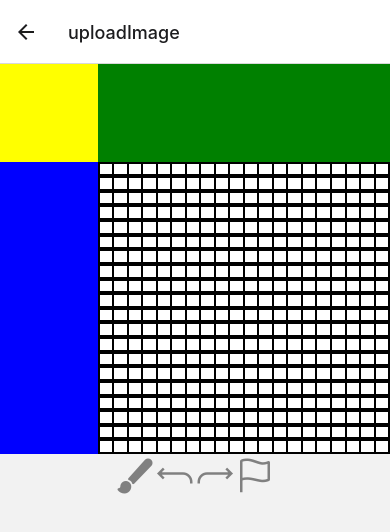
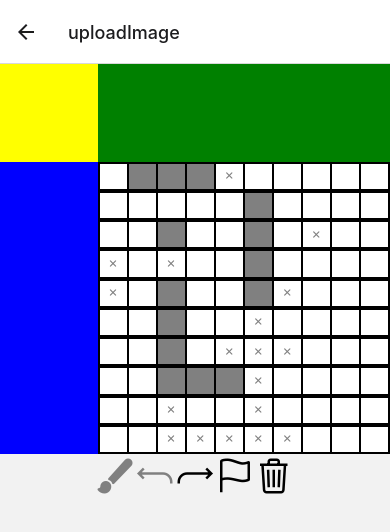
Before and after one commit to Jcurver/logic_frontend, a React Native app: screen /uploadImage in a window 390 px wide. Shown: the top 532 px of the page. Built offline with nearby package versions, Linux system fonts and the light colour scheme.

Commit message:
logic Stack error...

```diff
--- /dev/null
+++ b/components/board/ClearModal.tsx
@@ -0,0 +1,77 @@
+import React, { Dispatch, SetStateAction } from 'react';
+import { View, Text, TouchableOpacity, StyleSheet } from 'react-native';
+import Modal from 'react-native-modal';
+interface IClearModal {
+	isVisible: boolean;
+	setDeleteModalVisible: Dispatch<SetStateAction<boolean>>;
+	clearBoard: () => void;
+}
+
+export const ClearModal = ({
+	isVisible,
+	setDeleteModalVisible,
+	clearBoard,
+}: IClearModal) => {
+	return (
+		<Modal
+			isVisible={isVisible}
+			useNativeDriver={true}
+			hideModalContentWhileAnimating={true}
+			style={{
+				flex: 1,
+				justifyContent: 'center',
+				alignItems: 'center',
+			}}
+		>
+			<View
+				style={{
+					backgroundColor: 'white',
+					// width: 200,
+					// height: 100,
+					justifyContent: 'center',
+					alignItems: 'center',
+					borderRadius: 20,
+					padding: 20,
+				}}
+			>
+				<Text>정말로 삭제하시겠어요?</Text>
+				<Text>삭제 후에는 되돌릴 수 없어요!</Text>
+				<View style={{ flexDirection: 'row' }}>
+					<TouchableOpacity
+						style={S.deleteModalButton}
+						onPress={() => setDeleteModalVisible(false)}
+					>
+						<Text>아니오</Text>
+					</TouchableOpacity>
+					<TouchableOpacity
+						style={S.deleteModalButton}
+						onPress={() => clearBoard()}
+					>
+						<Text>네</Text>
+					</TouchableOpacity>
+				</View>
+			</View>
+		</Modal>
+	);
+};
+
+const S = StyleSheet.create({
+	screen: {
+		flex: 1,
+	},
+	board: { backgroundColor: 'orange' },
+	changeButton: {
+		// flex:1 ,
+		justifyContent: 'center',
+		alignItems: 'center',
+		flexDirection: 'row',
+	},
+	deleteModalButton: {
+		paddingHorizontal: 10,
+		paddingVertical: 10,
+		borderWidth: 1,
+		borderRadius: 10,
+		marginHorizontal: 5,
+		marginTop: 10,
+	},
+});
--- a/components/board/TouchCase.ts
+++ b/components/board/TouchCase.ts
@@ -1,10 +1,7 @@
-type TouchState = 'newBlack' | 'oldBlack' | 'newX' | 'oldX' | 'white';
+export type TouchState = 'newBlack' | 'oldBlack' | 'newX' | 'oldX' | 'white';
 export type TouchMode = 'black' | 'x' | 'removeBlack' | 'removeX';
 
-export const TouchCase = (
-	touchState: TouchState,
-	mode: TouchMode
-): string | void => {
+export const TouchCase = (touchState: TouchState, mode: TouchMode) => {
 	switch (mode) {
 		case 'black':
 			if (touchState === 'white') return 'newBlack';
--- a/components/board/TouchableArea.tsx
+++ b/components/board/TouchableArea.tsx
@@ -33,9 +33,9 @@ const TouchableArea = ({ boardArr, line }: ITouchableArea) => {
 							}}
 						>
 							{boardArr[x][y] === 'oldX' ? (
+								<Icon name="close" size={12} color="gray" />
+							) : boardArr[x][y] === 'newX' ? (
 								<Icon name="close" size={12} color="red" />
-							) : boardArr[x][y] === 'newX' ? (
-								<Icon name="close" size={12} />
 							) : null}
 						</View>
 					))}
--- a/components/board/board.tsx
+++ b/components/board/board.tsx
@@ -10,13 +10,16 @@ import {
 	PanResponderInstance,
 	Button,
 } from 'react-native';
-import { useHeaderHeight } from '@react-navigation/elements';
+import { Background, useHeaderHeight } from '@react-navigation/elements';
 import Icon from 'react-native-vector-icons/Ionicons';
 import TouchableArea from './TouchableArea';
-import { TouchCase, TouchMode } from './TouchCase';
+import { TouchCase, TouchMode, TouchState } from './TouchCase';
+import { MOCK_BOARD } from './mockBoard';
+import { ClearModal } from './ClearModal';
 
+type Line = 10 | 15 | 20;
 interface IBoard {
-	line: 10 | 15 | 20;
+	line: Line;
 }
 
 export const Board = ({ line }: IBoard) => {
@@ -30,14 +33,25 @@ export const Board = ({ line }: IBoard) => {
 		x0: 0,
 		y0: 0,
 	});
+	const [deleteModalVisible, setDeleteModalVisible] = useState<boolean>(false);
 
 	let BoardTargetedX = 0;
 	let BoardTargetedY = 0;
 
-	const arr = new Array(line)
+	const clearArr = new Array(line)
 		.fill('white')
 		.map(() => new Array(line).fill('white'));
-	const [boardArr, setBoardArr] = useState(arr);
+	const [boardArr, setBoardArr] = useState<TouchState[][]>(
+		MOCK_BOARD ? [...MOCK_BOARD] : clearArr
+	);
+	const BOARD = [...MOCK_BOARD];
+
+	const [boardArrStack, setBoardArrStack] = useState<TouchState[][][]>(
+		BOARD ? [[...BOARD]] : [clearArr]
+	);
+	console.log('BoardArrStack ', boardArrStack);
+
+	const [stackNum, setStackNum] = useState<number>(1);
 	const [touchMode, setTouchMode] = useState<TouchMode>('black');
 
 	const changeButton = (touchMode: TouchMode) => {
@@ -46,6 +60,19 @@ export const Board = ({ line }: IBoard) => {
 		} else {
 			setTouchMode('black');
 		}
+	};
+	const clearBoard = () => {
+		setBoardArr(clearArr);
+		// setBoardArrStack([clearArr]);
+		setStackNum(1);
+		setDeleteModalVisible(false);
+	};
+	const moveStack = (dStack: number) => {
+		if (stackNum + dStack < 0 || stackNum + dStack > boardArrStack.length) {
+			return;
+		}
+		setStackNum((num) => num + dStack);
+		// setBoardArr(boardArrStack[stackNum - 1]);
 	};
 
 	const boardTouch = (touchX: number, touchY: number, mode: TouchMode) => {
@@ -165,6 +192,9 @@ export const Board = ({ line }: IBoard) => {
 					} else {
 						setPanResponderStart({ x0: 0, y0: 0 });
 					}
+					// console.log('boardArrStack[0]:: ', boardArrStack[0]);
+					// console.log('boardArr:: ', boardArr);
+					// setBoardArrStack([...boardArrStack, [...boardArr]]);
 				},
 				onPanResponderRelease: () => {
 					for (let x = 0; x < line; x++) {
@@ -185,6 +215,18 @@ export const Board = ({ line }: IBoard) => {
 					if (touchMode === 'removeX') {
 						setTouchMode('x');
 					}
+					const forSaveBoard = [...boardArr];
+					for (let x = 0; x < line; x++) {
+						for (let y = 0; y < line; y++) {
+							if (forSaveBoard[y][x] === 'newBlack') {
+								forSaveBoard[y].splice(x, 1, 'white');
+							}
+						}
+					}
+					// save('boardStack', [...boardArrStack,boardArr]);
+					// setBoardArrStack([...bo])
+
+					setStackNum((num) => num + 1);
 				},
 			}),
 		[panResponderStart, touchMode]
@@ -194,6 +236,7 @@ export const Board = ({ line }: IBoard) => {
 		<View>
 			<View
 				{...panResponder.panHandlers}
+				// useNativeDriver={true}
 				style={[{ width: windowWidth, height: windowWidth }, S.board]}
 			>
 				<View style={{ flex: 1, flexDirection: 'row' }}>
@@ -221,40 +264,29 @@ export const Board = ({ line }: IBoard) => {
 						}
 					/>
 				</TouchableOpacity>
-				<TouchableOpacity onPress={() => changeButton(touchMode)}>
+				<TouchableOpacity onPress={() => moveStack(-1)}>
 					<Icon
 						name="return-up-back"
 						size={40}
-						color={
-							touchMode === 'removeBlack' || touchMode === 'removeX'
-								? 'red'
-								: 'gray'
-						}
+						color={boardArrStack.length === 1 ? 'gray' : 'black'}
 					/>
 				</TouchableOpacity>
-				<TouchableOpacity onPress={() => changeButton(touchMode)}>
-					<Icon
-						name="return-up-forward"
-						size={40}
-						color={
-							touchMode === 'removeBlack' || touchMode === 'removeX'
-								? 'red'
-								: 'gray'
-						}
-					/>
+				<TouchableOpacity onPress={() => moveStack(1)}>
+					<Icon name="return-up-forward" size={40} />
 				</TouchableOpacity>
 				<TouchableOpacity onPress={() => changeButton(touchMode)}>
-					<Icon
-						name="flag-outline"
-						size={40}
-						color={
-							touchMode === 'removeBlack' || touchMode === 'removeX'
-								? 'red'
-								: 'gray'
-						}
-					/>
+					<Icon name="flag-outline" size={40} />
+				</TouchableOpacity>
+				<TouchableOpacity onPress={() => setDeleteModalVisible(true)}>
+					<Icon name="trash-outline" size={40} />
 				</TouchableOpacity>
 			</View>
+
+			<ClearModal
+				isVisible={deleteModalVisible}
+				setDeleteModalVisible={setDeleteModalVisible}
+				clearBoard={() => clearBoard()}
+			/>
 		</View>
 	);
 };
@@ -270,4 +302,12 @@ const S = StyleSheet.create({
 		alignItems: 'center',
 		flexDirection: 'row',
 	},
+	deleteModalButton: {
+		paddingHorizontal: 10,
+		paddingVertical: 10,
+		borderWidth: 1,
+		borderRadius: 10,
+		marginHorizontal: 5,
+		marginTop: 10,
+	},
 });
--- /dev/null
+++ b/components/board/mockBoard.ts
@@ -0,0 +1,123 @@
+import { TouchState } from './TouchCase';
+export const MOCK_BOARD: TouchState[][] = [
+	[
+		'white',
+		'oldBlack',
+		'oldBlack',
+		'oldBlack',
+		'oldX',
+		'white',
+		'white',
+		'white',
+		'white',
+		'white',
+	],
+	[
+		'white',
+		'white',
+		'white',
+		'white',
+		'white',
+		'oldBlack',
+		'white',
+		'white',
+		'white',
+		'white',
+	],
+	[
+		'white',
+		'white',
+		'oldBlack',
+		'white',
+		'white',
+		'oldBlack',
+		'white',
+		'oldX',
+		'white',
+		'white',
+	],
+	[
+		'oldX',
+		'white',
+		'oldX',
+		'white',
+		'white',
+		'oldBlack',
+		'white',
+		'white',
+		'white',
+		'white',
+	],
+	[
+		'oldX',
+		'white',
+		'oldBlack',
+		'white',
+		'white',
+		'oldBlack',
+		'oldX',
+		'white',
+		'white',
+		'white',
+	],
+	[
+		'white',
+		'white',
+		'oldBlack',
+		'white',
+		'white',
+		'oldX',
+		'white',
+		'white',
+		'white',
+		'white',
+	],
+	[
+		'white',
+		'white',
+		'oldBlack',
+		'white',
+		'oldX',
+		'oldX',
+		'oldX',
+		'white',
+		'white',
+		'white',
+	],
+	[
+		'white',
+		'white',
+		'oldBlack',
+		'oldBlack',
+		'oldBlack',
+		'oldX',
+		'white',
+		'white',
+		'white',
+		'white',
+	],
+	[
+		'white',
+		'white',
+		'oldX',
+		'white',
+		'white',
+		'oldX',
+		'white',
+		'white',
+		'white',
+		'white',
+	],
+	[
+		'white',
+		'white',
+		'oldX',
+		'oldX',
+		'oldX',
+		'oldX',
+		'oldX',
+		'white',
+		'white',
+		'white',
+	],
+];
--- a/package.json
+++ b/package.json
@@ -20,8 +20,10 @@
     "react": "18.0.0",
     "react-dom": "18.0.0",
     "react-native": "0.69.5",
+    "react-native-encrypted-storage": "^4.0.2",
     "react-native-image-crop-picker": "^0.38.0",
     "react-native-ionicons": "^4.6.5",
+    "react-native-modal": "^13.0.1",
     "react-native-safe-area-context": "^4.3.1",
     "react-native-screens": "~3.15.0",
     "react-native-vector-icons": "^9.2.0",
--- a/screens/uploadImage.tsx
+++ b/screens/uploadImage.tsx
@@ -31,7 +31,7 @@ export const UploadImageScreen: FC<
 		<View style={S.screen}>
 			<TouchableOpacity onPress={() => open()}>
 			</TouchableOpacity>
-				<Board line={20} />
+				<Board line={10} />
 		</View>
 	);
 };
```
Also changed, not shown: utils/stack.js (added, +14 -0 lines), 1 other file (tests, documents, lock files or other folders).
